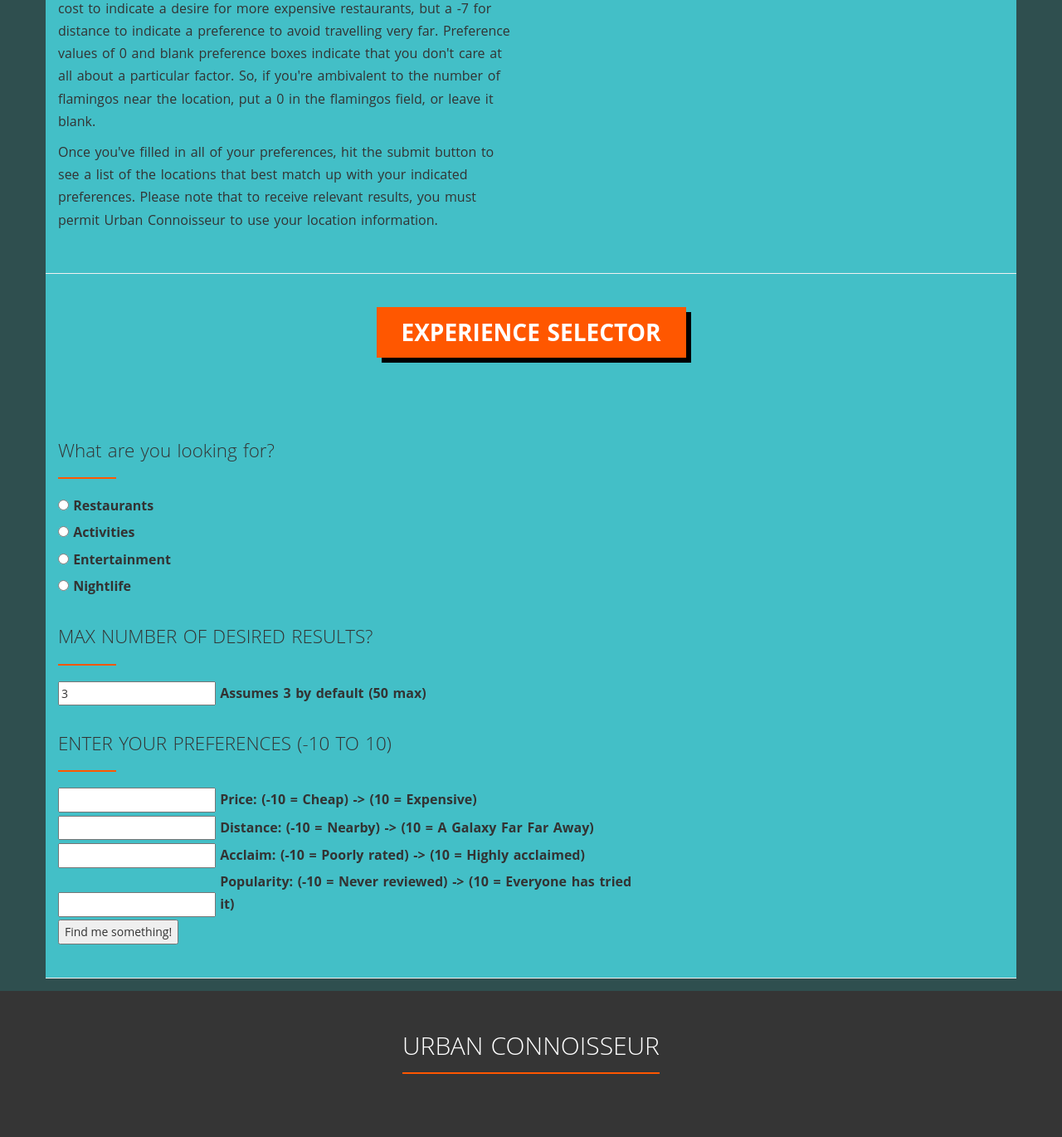
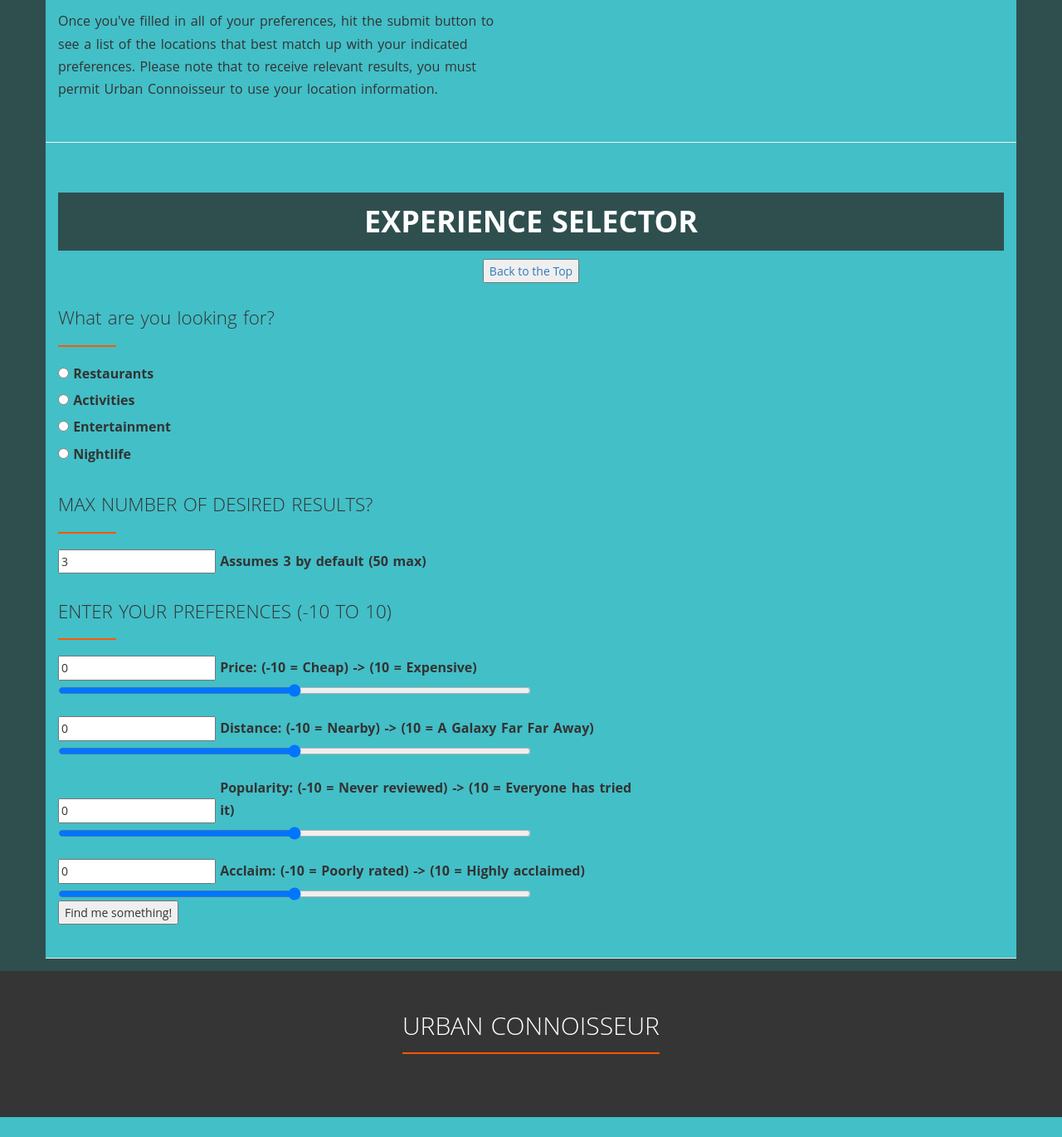
Before and after one commit to Christopher-Potter/C1-Intern, a Django app: page / in a window 1280 px wide. Shown: the part 1268-2638 px from the top of the page at 83% size. After the commit the page ends 2614 px from the top, so only its background shows below. Run offline with Django 3.2, Linux system fonts and the light colour scheme; some libraries are stand-ins or nearby versions.

Commit message:
Making the website cleaner

```diff
--- a/Restaurants/templates/Restaurants/basic.html
+++ b/Restaurants/templates/Restaurants/basic.html
@@ -43,7 +43,7 @@ div.hidden{
 </head>
   <body>
 
-
+  	<a name = "Top"></a>
   <div id="carousel1" class="carousel slide" data-ride="carousel">
   	<div class="carousel-inner" role="listbox">
   		<div class="item active">
@@ -53,12 +53,23 @@ div.hidden{
 
 	</div>
 
+	<section class="container section">
+		<center style="font-size: 20px;">
+			<button><a href="#Works" style="color: #000000">How Does It Work?</a></button>
+			<button><a href="#Prefs" style="color: #000000">Enter Your Preferences</a></button>
+		</center>
+	</section>
+
  <!--features-->
+ 	<a name = "Works"></a>
   <section class="container section" id="features">
-  	<h1 class="text-uppercase section-title text-center">How it works</h1>
+  	<h1 class="text-center text-uppercase" style="font-weight: bold; background-color: #2f4f4f; color: #ffffff; padding: 15px 30px;">How it works</h1>
+  	<center><button><a href="#Top">Back to the Top</a></button></center>
+  	<div style="color: #43BFC7;">'</div>
   	<div class="row">
 
 		<div class="col-md-6">
+
 			<h3 class="text-uppercase">what is it?</h3>
 			<p style="font-size: 16px">Have you ever been in the mood to go out, but not known exactly what to do? Have you ever spent what seems like hours discussing what to eat with your friends or family? If so, Urban Connoisseur is here to help. It’s also here to help if neither of the above are true. It’s just that nice.</p>
   			<h3 class="text-uppercase">make your selection</h3>
@@ -72,11 +83,14 @@ div.hidden{
 </div>
 <!-- / row -->
   </section>
+
+  <a name = "Prefs"></a>
   <section class="section container" id="blog">
-  	<h1 class="text-center text-uppercase section-title">experience selector</h1>
+  	<h1 class="text-center text-uppercase" style="font-weight: bold; background-color: #2f4f4f; color: #ffffff; padding: 15px 30px;">experience selector</h1>
   	<div class="row">
 
 	 <div class="col-md-12">
+	 <center><button><a href="#Top">Back to the Top</a></button></center>
   		<div>
   			<div class="caption">
 
@@ -108,20 +122,27 @@ div.hidden{
 
 					<h3 class="text-uppercase">Enter your preferences (-10 to 10)</h3>
 					<div>
-						<input type="text" name="costTextfield">
+						<input oninput="rangeInputC.value=costTextfield.value" id="box" type="text" value="0" name="costTextfield" for="rangeInputC" oninput="rangeInputC.value=costTextfield.value" />
 						<label>Price: (-10 = Cheap) -> (10 = Expensive)</label>
+						<input for="costTextfield" oninput="costTextfield.value=rangeInputC.value" id="slider" type="range" min="-10" max="10" name="rangeInputC" style = "width: 50%"/>
 					</div>
+					<div style="color: #43BFC7;">'</div>
 					<div>
-						<input type="text" name="distTextfield">
+						<input oninput="rangeInputD.value=distTextfield.value" id="box" type="text" value="0" name="distTextfield" for="rangeInputD" oninput="rangeInputD.value=distTextfield.value" />
 						<label>Distance: (-10 = Nearby) -> (10 = A Galaxy Far Far Away)</label>
+						<input for="distTextfield" oninput="distTextfield.value=rangeInputD.value" id="slider" type="range" min="-10" max="10" name="rangeInputD" style = "width: 50%"/>
 					</div>
+					<div style="color: #43BFC7;">'</div>
 					<div>
-						<input type="text" name="popuTextfield">
+						<input oninput="rangeInputA.value=popuTextfield.value" id="box" type="text" value="0" name="popuTextfield" for="rangeInputA" oninput="rangeInputA.value=popuTextfield.value" />
+						<label>Popularity: (-10 = Never reviewed) -> (10 = Everyone has tried it)</label>
+						<input for="popuTextfield" oninput="popuTextfield.value=rangeInputA.value" id="slider" type="range" min="-10" max="10" name="rangeInputA" style = "width: 50%"/>
+      				</div>
+      				<div style="color: #43BFC7;">'</div>
+					<div>
+						<input oninput="rangeInputI.value=immeTextfield.value" id="box" type="text" value="0" name="immeTextfield" for="rangeInputI" oninput="rangeInputI.value=immeTextfield.value" />
 						<label>Acclaim: (-10 = Poorly rated) -> (10 = Highly acclaimed)</label>
-					</div>
-					<div>
-						<input type="text" name="immeTextfield">
-						<label>Popularity: (-10 = Never reviewed) -> (10 = Everyone has tried it)</label>
+						<input for="immeTextfield" oninput="immeTextfield.value=rangeInputI.value" id="slider" type="range" min="-10" max="10" name="rangeInputI" style = "width: 50%"/>
 					</div>
 
 					<!-- Grab the user's location -->
@@ -153,13 +174,11 @@ div.hidden{
 	        document.getElementById('preferences').submit();
 	    }
 	}
-
 	function showPosition(position) {
 	    x.value = position.coords.latitude;
 	    y.value = position.coords.longitude;
 	    document.getElementById('preferences').submit();
 	}
-
 </script>
 
   <footer class="footer container-fluid text-center">
--- a/Restaurants/views.py
+++ b/Restaurants/views.py
@@ -1,4 +1,5 @@
 from django.shortcuts import render
+from django.contrib import messages
 import requests
 import math
 
@@ -24,6 +25,14 @@ def search(request):
             data[x] = make_num(data[x])
             if (str(data[x]) == "nan"): # Bind non-numerical outputs to 0
                 data[x] = 0
+                if (x == 0):
+                    messages.add_message(request, messages.INFO, 'Price')
+                elif (x == 1):
+                    messages.add_message(request, messages.INFO, 'Distance')
+                elif (x == 2):
+                    messages.add_message(request, messages.INFO, 'Popularity')
+                elif (x == 3):
+                    messages.add_message(request, messages.INFO, 'Acclaim')
             elif (abs(data[x]) > 10):  # Bind overlarge inputs to their max value
                 data[x] = data[x] / abs(data[x]) * 10
 
@@ -84,13 +93,16 @@ def search(request):
             result = r.json()
 
             #Determine how many results max the user actually wants
-            resultNum = abs(make_num(resultNum))
+            resultNum = make_num(resultNum)
             if (str(resultNum) == "nan"):
                 resultNum = 3
+                messages.add_message(request, messages.INFO, 'Number of Results')
             elif (resultNum > 50):
                 resultNum = 50
+            elif (resultNum < 0):
+                resultNum = 0
             else:
-                resultNum = int(resultNum)
+                resultNum = abs(int(resultNum)) #Absolute value is redundant, but kept just in case
 
             # Optimize within the visible solution space given user preferences
             if (result['total'] < 50):
@@ -120,9 +132,9 @@ def search(request):
                         garbage = 1
 
                     try:
-                        if (measure(float(lat), float(long), result['businesses'][0]['coordinates']['latitude'],
+                        if (measure(float(lat), float(long), result['businesses'][i]['coordinates']['latitude'],
                     result['businesses'][i]['coordinates']['longitude']) > distMax):
-                            distMax = measure(float(lat), float(long), result['businesses'][0]['coordinates']['latitude'],
+                            distMax = measure(float(lat), float(long), result['businesses'][i]['coordinates']['latitude'],
                     result['businesses'][i]['coordinates']['longitude'])
                     except:
                         garbage = 1
@@ -141,9 +153,12 @@ def search(request):
                     except: #If no price listed, do nothing
                         garbage = 1
 
+
                     try: #Minimize distance
-                        score -= data[1] * measure(float(lat), float(long), result['businesses'][0]['coordinates']['latitude'],
+                        score -= data[1] * measure(float(lat), float(long), result['businesses'][i]['coordinates']['latitude'],
                             result['businesses'][i]['coordinates']['longitude']) / distMax
+                        dist = round(measure(float(lat), float(long), result['businesses'][i]['coordinates']['latitude'],
+                            result['businesses'][i]['coordinates']['longitude']) * 0.621371, 2) #Give a rough distance estimate
                     except:
                         garbage = 1
 
@@ -157,7 +172,7 @@ def search(request):
                     except:
                         garbage = 1
 
-                    sortList.append([i, score])
+                    sortList.append([i, score, dist])
 
                 sortList.sort(key=lambda y: y[1])  # Determine the optimal choices given user inputs
                 if (searchSize < resultNum): #If the search space is smaller than requested, return all of them
@@ -171,6 +186,7 @@ def search(request):
                 for z in range(0,len(fetchList)):
                     chosenList.append(result['businesses'][fetchList[z][0]])
                     chosenList[z]['NUMBER'] = str(z + 1) + "/" + str(len(fetchList))
+                    chosenList[z]['DIST'] = fetchList[z][2]
 
             else:
                 error = 2
```
Also changed, not shown: Restaurants/templates/Restaurants/search.html (+22 -2 lines), Restaurants/static/images/CapOne.png.
